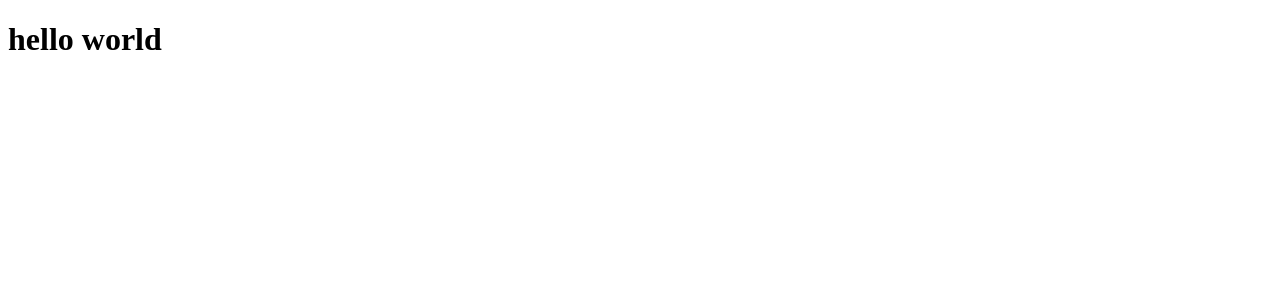
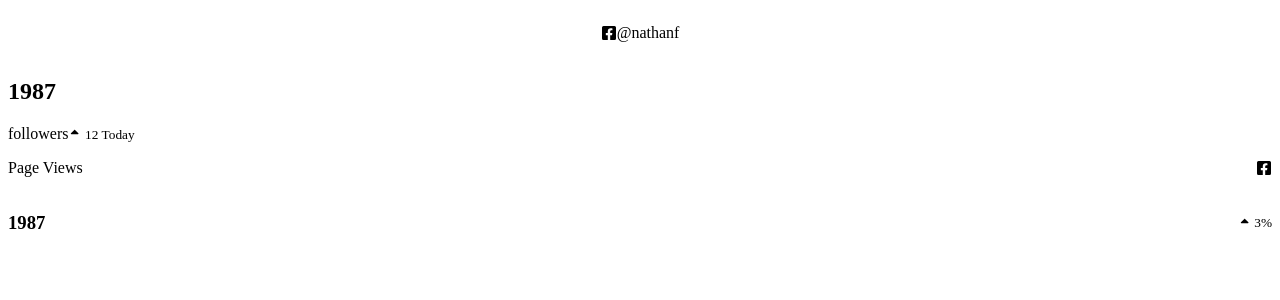
Before and after one commit to manikagnish/theme-switcher, a React (Create React App) app: page / in a window 1280 px wide. Shown: the top 300 px of the page. Built offline with nearby package versions, Linux system fonts and the light colour scheme.

Commit message:
installed react-icons package and added content in followerCard and statsCard

```diff
--- a/package.json
+++ b/package.json
@@ -8,6 +8,7 @@
     "@testing-library/user-event": "^12.8.3",
     "react": "^17.0.2",
     "react-dom": "^17.0.2",
+    "react-icons": "^4.3.1",
     "react-scripts": "4.0.3",
     "styled-components": "^5.3.3",
     "web-vitals": "^1.1.2"
--- a/src/App.js
+++ b/src/App.js
@@ -1,7 +1,31 @@
+import {
+  FaCaretDown,
+  FaCaretUp,
+  FaTwitter,
+  FaFacebookSquare,
+  FaInstagram,
+  FaYouTube,
+} from "react-icons/fa";
+import FollowerCard from "./Components/FollowerCard";
+import StatsCard from "./Components/StatsCard";
+
 function App() {
   return (
     <div>
-      <h1>hello world</h1>
+      <FollowerCard
+        socialIcon={<FaFacebookSquare />}
+        arrowIcon={<FaCaretUp />}
+        username="@nathanf"
+        followers={1987}
+        updates={12}
+      />
+      <StatsCard
+        statName="Page Views"
+        socialIcon={<FaFacebookSquare />}
+        arrowIcon={<FaCaretUp />}
+        count={1987}
+        updates={3}
+      />
     </div>
   );
 }
--- a/src/Components/FollowerCard.js
+++ b/src/Components/FollowerCard.js
@@ -0,0 +1,25 @@
+import { StyledFollowerCard } from "./styles/FollowerCard.styled";
+import { Flex } from "./styles/Flex.styled";
+
+export default function FollowerCard({
+  socialIcon,
+  arrowIcon,
+  username,
+  followers,
+  updates,
+}) {
+  return (
+    <StyledFollowerCard>
+      <div></div>
+      <Flex justify="center">
+        {socialIcon}
+        <p>{username}</p>
+      </Flex>
+      <h2>{followers}</h2>
+      <span>followers</span>
+      <small>
+        {arrowIcon} {updates} Today
+      </small>
+    </StyledFollowerCard>
+  );
+}
--- /dev/null
+++ b/src/Components/FollowerContainer.js
@@ -0,0 +1,3 @@
+export default function FollowerContainer() {
+  return <div></div>;
+}
--- /dev/null
+++ b/src/Components/OverviewContainer.js
@@ -0,0 +1,3 @@
+export default function OverviewContainer() {
+  return <div></div>;
+}
--- a/src/Components/StatsCard.js
+++ b/src/Components/StatsCard.js
@@ -0,0 +1,25 @@
+import { StyledStatsCard } from "./styles/StatsCard.styled";
+import { Flex } from "./styles/Flex.styled";
+
+export default function StatsCard({
+  statName,
+  socialIcon,
+  count,
+  arrowIcon,
+  updates,
+}) {
+  return (
+    <StyledStatsCard>
+      <Flex justify="space-between">
+        <p>{statName}</p>
+        {socialIcon}
+      </Flex>
+      <Flex justify="space-between">
+        <h3>{count}</h3>
+        <small>
+          {arrowIcon} {updates}%
+        </small>
+      </Flex>
+    </StyledStatsCard>
+  );
+}
--- /dev/null
+++ b/src/Components/styles/Flex.styled.js
@@ -0,0 +1,7 @@
+import styled from "styled-components";
+
+export const Flex = styled.div`
+  display: flex;
+  align-items: center;
+  justify-content: ${({ justify }) => justify};
+`;
--- a/src/Components/styles/FollowerCard.styled.js
+++ b/src/Components/styles/FollowerCard.styled.js
@@ -0,0 +1,3 @@
+import styled from "styled-components";
+
+export const StyledFollowerCard = styled.div``;
--- a/src/Components/styles/StatsCard.styled.js
+++ b/src/Components/styles/StatsCard.styled.js
@@ -0,0 +1,3 @@
+import styled from "styled-components";
+
+export const StyledStatsCard = styled.div``;
```
Also changed, not shown: 1 other file (tests, documents, lock files or other folders).
